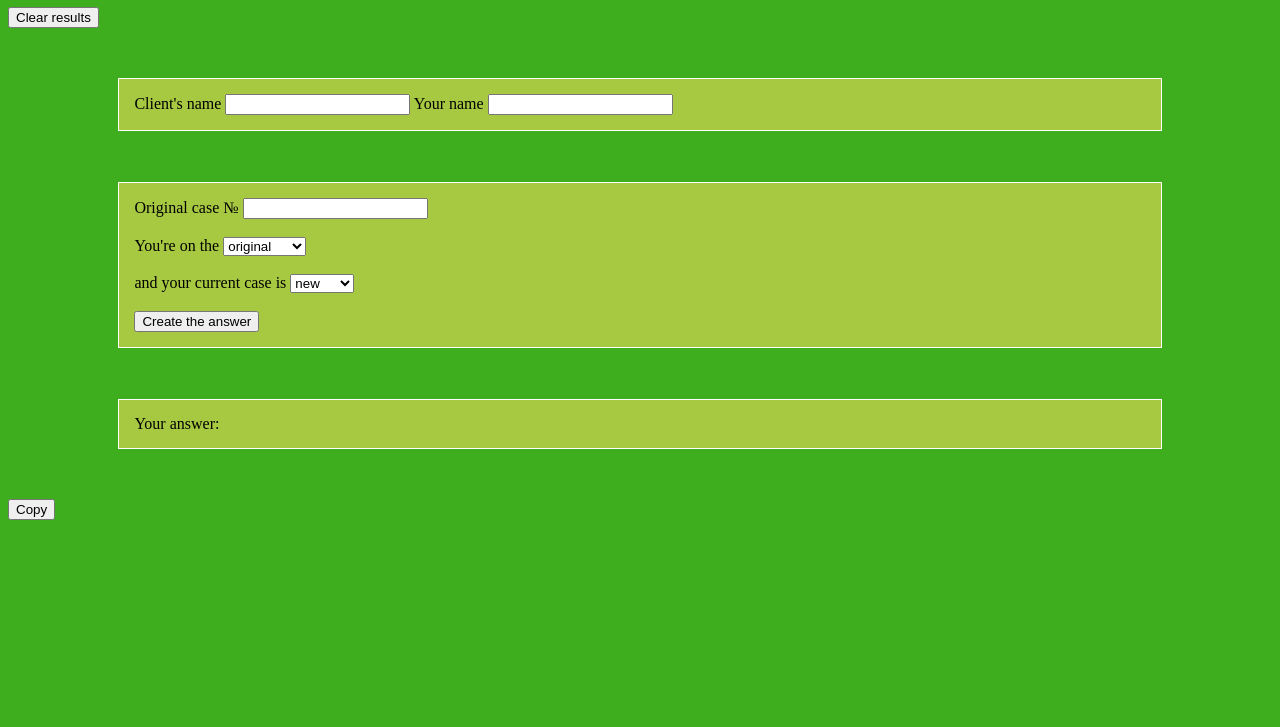
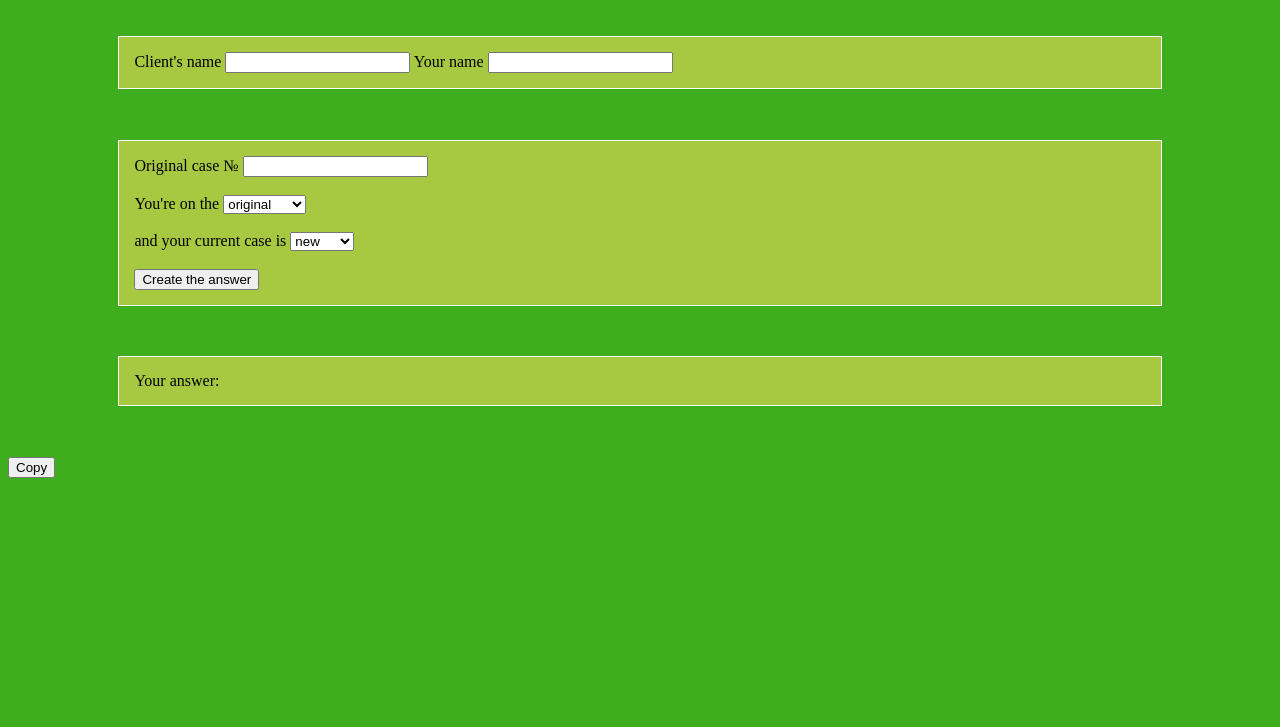
Before and after one commit to ButenkoA/eSupport, a plain HTML site: page index.html in a window 1280 px wide. Shown: the part 73-800 px from the top of the page. Drawn offline with Linux system fonts and the light colour scheme.

Commit message:
Update index.html

```diff
--- a/index.html
+++ b/index.html
@@ -12,7 +12,6 @@
 </header>
 
 <body>
-    <Button class="clear">Clear results</Button>
     <div id="myModal" class="modal">
         <div class="modal-names">
             <span>Client's name</span>
```
